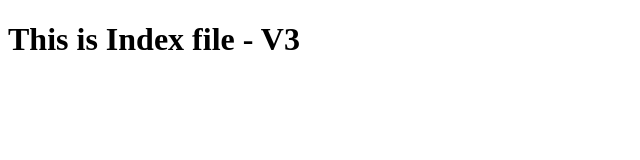
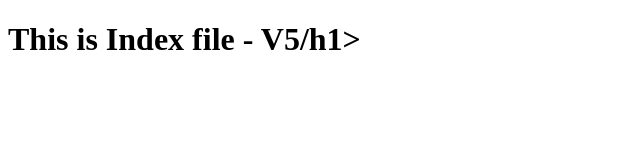
Before and after one commit to vikasambe786/myrepo, a plain HTML site: page index.html in a window 1280 px wide. Shown: the full height of the page, 0-640 px from the left. Drawn offline with Linux system fonts and the light colour scheme.

Commit message:
This is index V-5

```diff
--- a/index.html
+++ b/index.html
@@ -6,6 +6,6 @@
     <title>Document</title>
 </head>
 <body>
-    <h1> This is Index file - V3</h1>
+    <h1> This is Index file - V5/h1>
 </body>
 </html>
```
